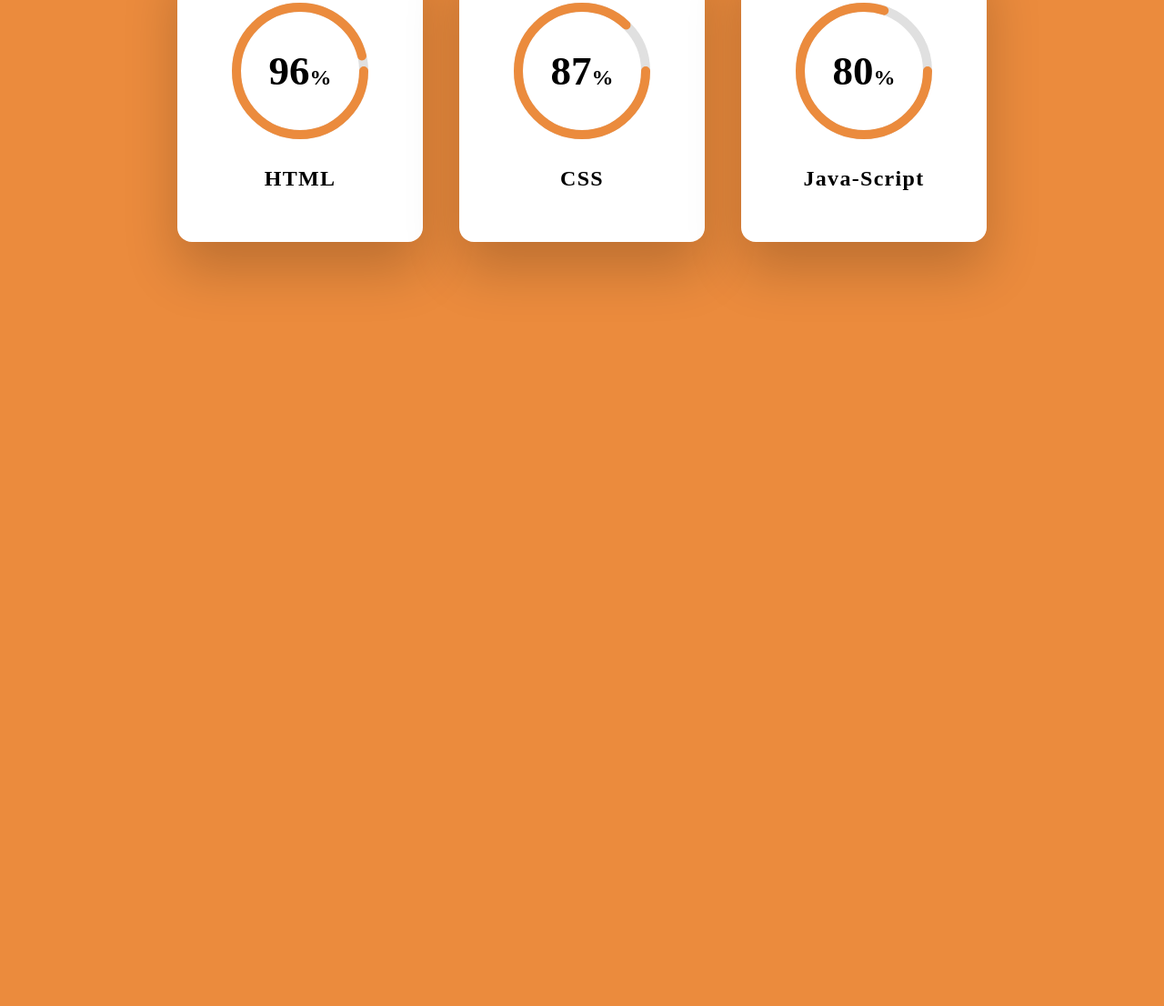
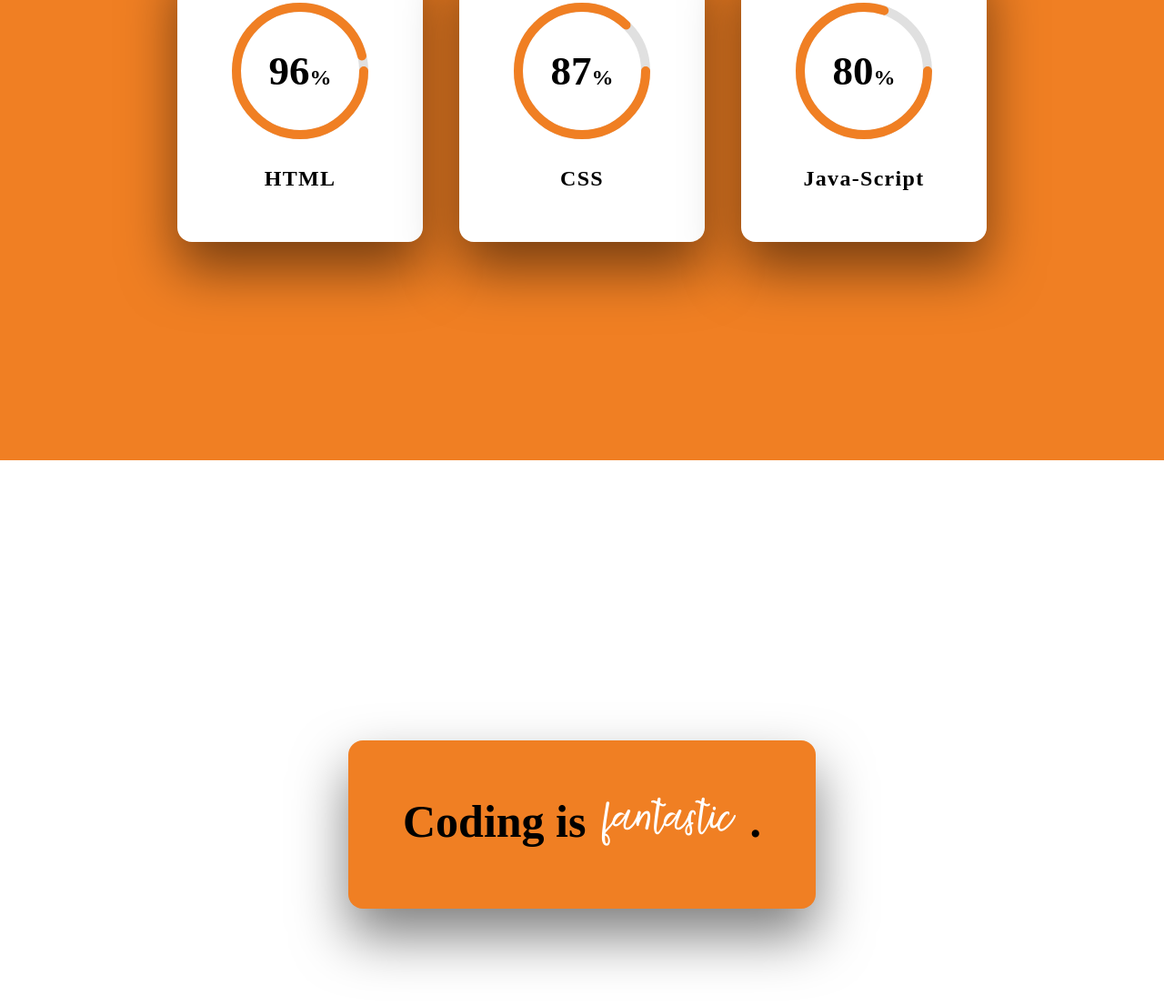
Before and after one commit to Velomary/Circle-progress, a plain HTML site: page index.html in a window 1280 px wide. Shown: the part 294-1400 px from the top of the page at 91% size. Before the commit the page ends 800 px from the top, so only its background shows below. Drawn offline with Linux system fonts and the light colour scheme.

Commit message:
+word infinite loop

```diff
--- a/index.html
+++ b/index.html
@@ -8,6 +8,8 @@
     <link rel="stylesheet" href="./style.css">
 </head>
 <body>
+
+    <div class="circles">
         <div class="box first">
             <div class="percent">
                 <svg>
@@ -45,6 +47,20 @@
             </div>
             <h2 class="text">Java-Script</h2>
         </div>
+    </div>
+    <div class="word">
+        <div class="wrapper">
+            <p>Coding is</p>
+            <div class="words">
+                <span>fantastic</span>
+                <span>interesting</span>
+                <span>awesome</span>
+                <span>incredible</span>
+                <span>fantastic</span>
+            </div>
+            <p> .</p>
+        </div>
+    </div>
 
 </body>
 </html>
--- a/style.css
+++ b/style.css
@@ -1,15 +1,20 @@
+@import url(./word.css);
 *{
     margin: 0;
     padding: 0;
-    font-family: outfit;
+    box-sizing: border-box;
 }
 :root{
     --first:white;
-    --second:#eb8b3d;
+    --second:#f07f23;
     --third:black;
 }
-
-body{
+@font-face{
+    font-family: myFont;
+    src: url(./Agustine\ Script.ttf);
+}
+.circles{
+    font-family: outfit;
     display: flex;
     justify-content: center;
     align-items: center;
@@ -17,6 +22,7 @@ body{
     background-color: var(--second);
     flex-wrap: wrap;
 }
+
 .box{
     position: relative;
     width: 270px;
@@ -29,7 +35,7 @@ body{
     background-color: var(--first);
     border-radius: 16px;
     cursor: pointer;
-    box-shadow: 0 30px 60px rgba(0,0,0,.2);
+    box-shadow: 0 30px 60px rgba(0,0,0,.5);
 
 }
 .box .percent, .box .percent svg{
--- /dev/null
+++ b/word.css
@@ -0,0 +1,61 @@
+
+.word{
+    background-color: var(--first);
+    height: 100vh;
+    width: 100%;
+    display: grid;
+    place-items: center;
+    font-size: 50px;
+    font-weight: 600;
+}
+.wrapper{
+    box-sizing: content-box;
+    background-color: var(--second);
+    height: 65px;
+    padding: 60px 60px;
+    display: flex;
+    box-shadow: 0 30px 60px rgba(0,0,0,.5);
+    border-radius: 16px;
+    color: var(--third);
+    font-family: outfit;
+}
+.words{
+    overflow: hidden;
+}
+.words span{
+    font-weight: 500;
+    font-size: 70px;
+    font-family: myFont;
+    display: block;
+    height: 100%;
+    padding-left: 20px;
+    margin-top: -2px;
+    color: var(--first);
+    animation: spin_words 6s infinite;
+}
+@keyframes spin_words{
+    10%{
+        transform: translateY(-112%);
+    }
+    25%{
+        transform: translateY(-100%);
+    }
+    35%{
+        transform: translateY(-212%);
+    }
+    50%{
+        transform: translateY(-200%);
+    }
+    60%{
+        transform: translateY(-312%);
+    }
+    75%{
+        transform: translateY(-300%);
+    }
+    85%{
+        transform: translateY(-412%);
+    }
+    100%{
+        transform: translateY(-400%);
+    }
+}
```
Also changed, not shown: Agustine Script.ttf (added). Lines whose indentation alone changed are shown as unchanged.
